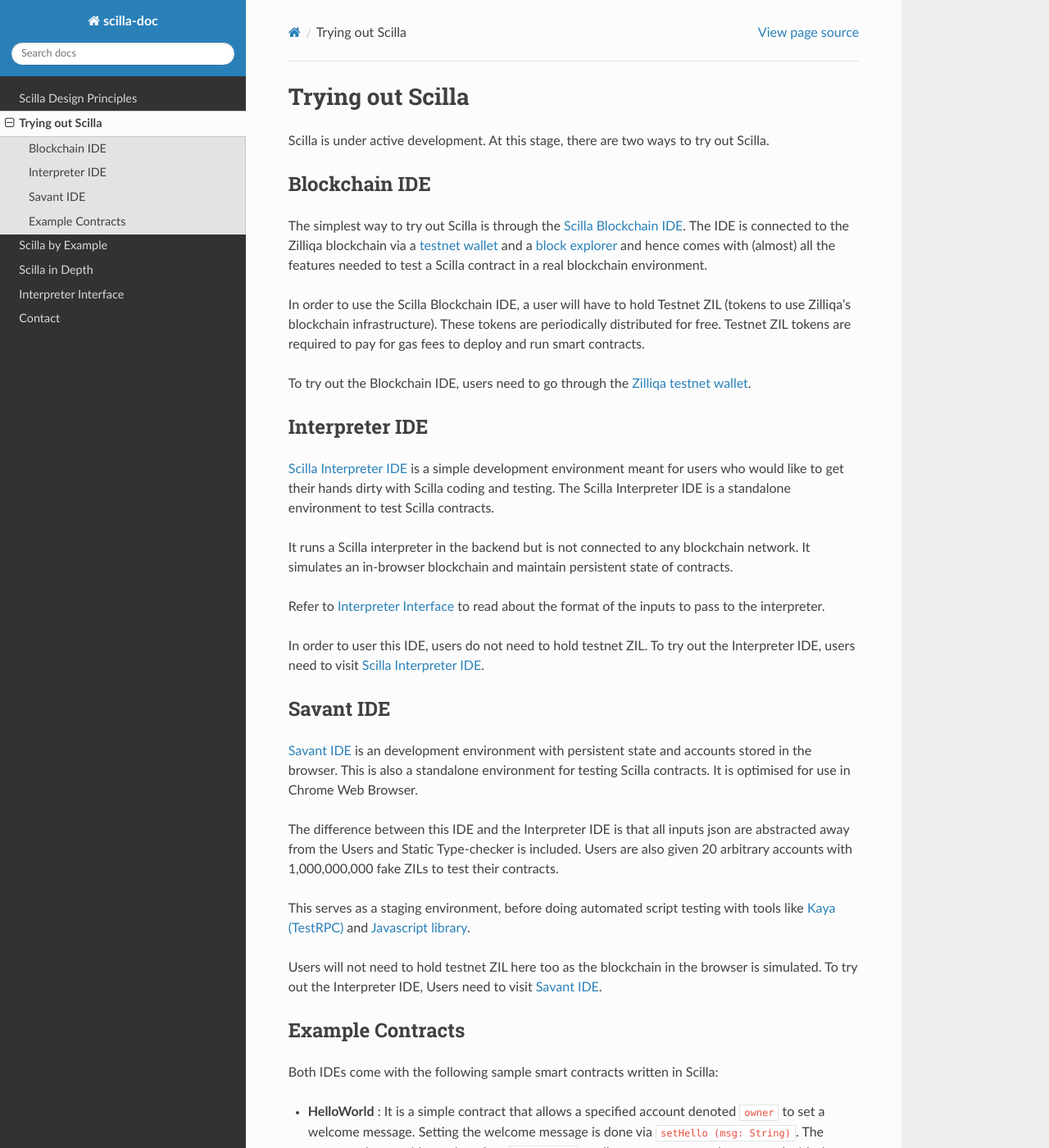
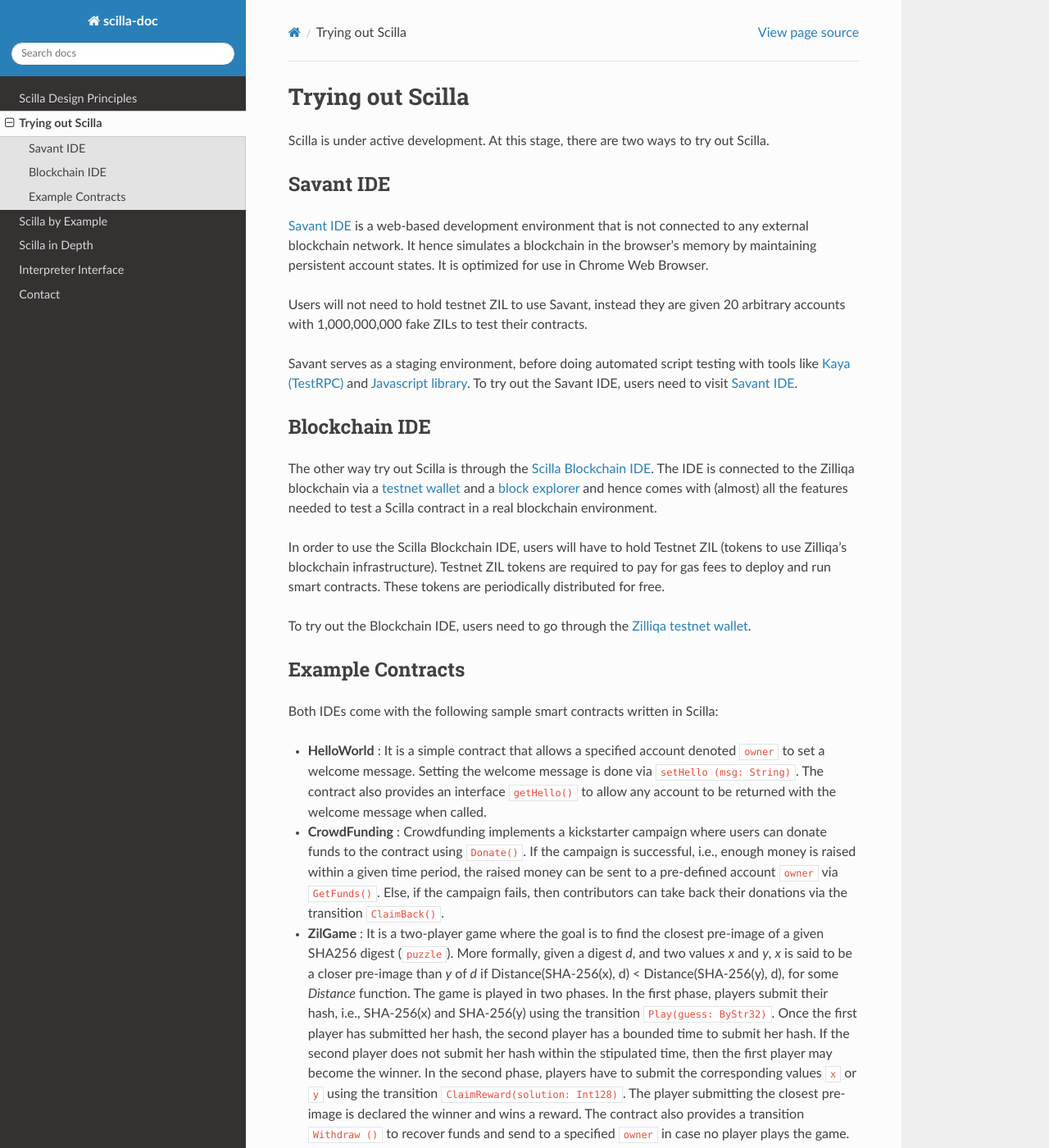
Before and after one commit to Zilliqa/scilla-docs, a Sphinx documentation site: the page built from docs/source/scilla-trial.rst, in a window 1280 px wide and 1400 px high. Shown: the whole window at 82% size. Built offline with Sphinx 7.4.7 and the Read the Docs theme 2.0.0, drawn with Linux system fonts in a browser that asks for light colours; some of the changed text lies outside the part shown.

Commit message:
Added some functions to it

```diff
--- a/docs/source/scilla-trial.rst
+++ b/docs/source/scilla-trial.rst
@@ -7,60 +7,38 @@ Scilla is under active development. At this stage, there are two ways to try
 out Scilla.
 
 
+Savant IDE
+************************
+
+`Savant IDE <https://savant-ide.zilliqa.com>`_ is a web-based development
+environment that is not connected to any external blockchain network.  It hence
+simulates a blockchain in the browser's memory by maintaining persistent
+account states. It is optimized for use in Chrome Web Browser.
+
+Users will not need to hold testnet ZIL to use Savant, instead they are given 20 arbitrary accounts with
+1,000,000,000 fake ZILs to test their contracts.
+
+Savant serves as a staging environment, before doing automated script testing with tools
+like `Kaya (TestRPC) <https://github.com/Zilliqa/kaya>`_ and `Javascript library <https://github.com/Zilliqa/Zilliqa-JavaScript-Library>`_. To try out the Savant IDE, users need to visit `Savant IDE <https://savant-ide.zilliqa.com>`_.
+
 Blockchain IDE
 **********************
 
-The simplest way to try out Scilla is through the `Scilla Blockchain IDE
+The other way try out Scilla is through the `Scilla Blockchain IDE
 <https://wallet-scilla.zilliqa.com>`_. The IDE is connected to the Zilliqa
 blockchain via a `testnet wallet <https://wallet-scilla.zilliqa.com>`_ and a
 `block explorer <https://explorer-scilla.zilliqa.com>`_ and hence comes with
 (almost) all the features needed to test a Scilla contract in a real blockchain
 environment.
 
-In order to use the Scilla Blockchain IDE, a user will have to hold Testnet ZIL
-(tokens to use Zilliqa's blockchain infrastructure). These tokens are
-periodically distributed for free. Testnet ZIL tokens are required to pay for
-gas fees to deploy and run smart contracts.
+In order to use the Scilla Blockchain IDE, users will have to hold Testnet ZIL
+(tokens to use Zilliqa's blockchain infrastructure). Testnet ZIL tokens are
+required to pay for gas fees to deploy and run smart contracts. These tokens
+are periodically distributed for free.
 
 To try out the Blockchain IDE, users need to go through the `Zilliqa testnet
 wallet <https://wallet-scilla.zilliqa.com>`_.
 
-
-Interpreter IDE
-************************
-
-`Scilla Interpreter IDE <https://savant-ide.zilliqa.com>`_ is a simple development
-environment meant for users who would like to get their hands dirty with Scilla
-coding and testing. The Scilla Interpreter IDE is a standalone environment to
-test Scilla contracts.
-
-It runs a Scilla interpreter in the backend but is not connected to any
-blockchain network. It simulates an in-browser blockchain and maintain
-persistent state of contracts.
-
-Refer to
-:ref:`interface-label`  to read about the format of the inputs to pass to the
-interpreter.
-
-In order to user this IDE, users do not need to hold testnet ZIL. To try out the Interpreter IDE, users need to visit `Scilla Interpreter IDE
-<https://savant-ide.zilliqa.com>`_.
-
-Savant IDE
-************************
-
-`Savant IDE <https://savant-ide.zilliqa.com>`_ is an development environment with
-persistent state and accounts stored in the browser. This is also a standalone
-environment for testing Scilla contracts. It is optimised for use in Chrome Web Browser.
-
-The difference between this IDE and the Interpreter IDE is that all inputs json are
-abstracted away from the Users and Static Type-checker is included. Users are also given
-20 arbitrary accounts with 1,000,000,000 fake ZILs to test their contracts.
-
-This serves as a staging environment, before doing automated script testing with tools
-like `Kaya (TestRPC) <https://github.com/Zilliqa/kaya>`_ and `Javascript library <https://github.com/Zilliqa/Zilliqa-JavaScript-Library>`_.
-
-Users will not need to hold testnet ZIL here too as the blockchain in the browser is
-simulated. To try out the Interpreter IDE, Users need to visit `Savant IDE <https://savant-ide.zilliqa.com>`_.
 
 
 Example Contracts
@@ -100,20 +78,20 @@ Both IDEs come with the following sample smart contracts written in Scilla:
 + **FungibleToken** : Fungible token contract that  mimics an ERC20 style fungible
   token standard. Defacto standard for tokenised utility tokens.
 
-+ **NonFungible Token** : Non fungible token contract that mimics and ERC721 style
++ **NonFungible Token** : Non fungible token contract that mimics an ERC721 style
   NFT token standard for unique tokenised assets. Example use case could be in-game
   items like CryptoKitties.
 
 + **OpenAuction** : A simple open auction contract where bidders can make their
-  bid using ``Bid ()``, and the highest and winning bid amount goes to a
+  bid using ``Bid()``, and the highest and winning bid amount goes to a
   pre-defined account. Bidders who don't win can take back their bid using the
   transition ``Withdraw()``. The organizer of the auction can claim the highest
   bid by invoking the transition ``AuctionEnd()``.
 
 + **BookStore** : A demonstration of a CRUD app. Only ``owner`` of the contract can
-  add ``members``. All ``members`` will have the access read/write capability to
+  add ``members``. All ``members`` will have read/write access capability to
   create OR update books in the inventory with `book title`, `author`, and `bookID`.
 
 + **SchnorrTest** : A sample contract to test the generation of a Schnorr
-  public/private keypairs, signing of a ``msg`` with the the public and private keys,
-  and verifying of the msg signature, all using the builtin ``Schnorr`` functions.
+  public/private keypairs, signing of a ``msg`` with the private keys,
+  and verification of the signature.
```
Also changed, not shown: docs/source/scilla-by-example.rst (+25 -25 lines), docs/source/scilla-in-depth.rst (+81 -49 lines).
